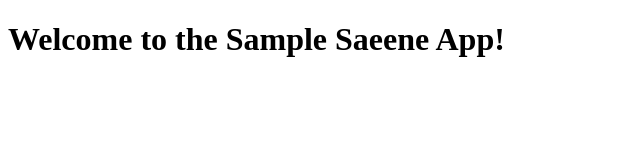
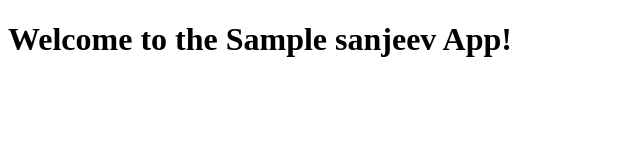
Before and after one commit to sanjeevv2/demo, a website: page index.html in a window 1280 px wide. Shown: the whole page, without its empty margins (0-640 px from the left). Drawn offline with Linux system fonts and the light colour scheme.

Commit message:
Update index.html

```diff
--- a/index.html
+++ b/index.html
@@ -4,6 +4,6 @@
     <title>Sample Node.js App</title>
 </head>
 <body>
-    <h1>Welcome to the Sample Saeene App!</h1>
+    <h1>Welcome to the Sample sanjeev App!</h1>
 </body>
 </html>
```
